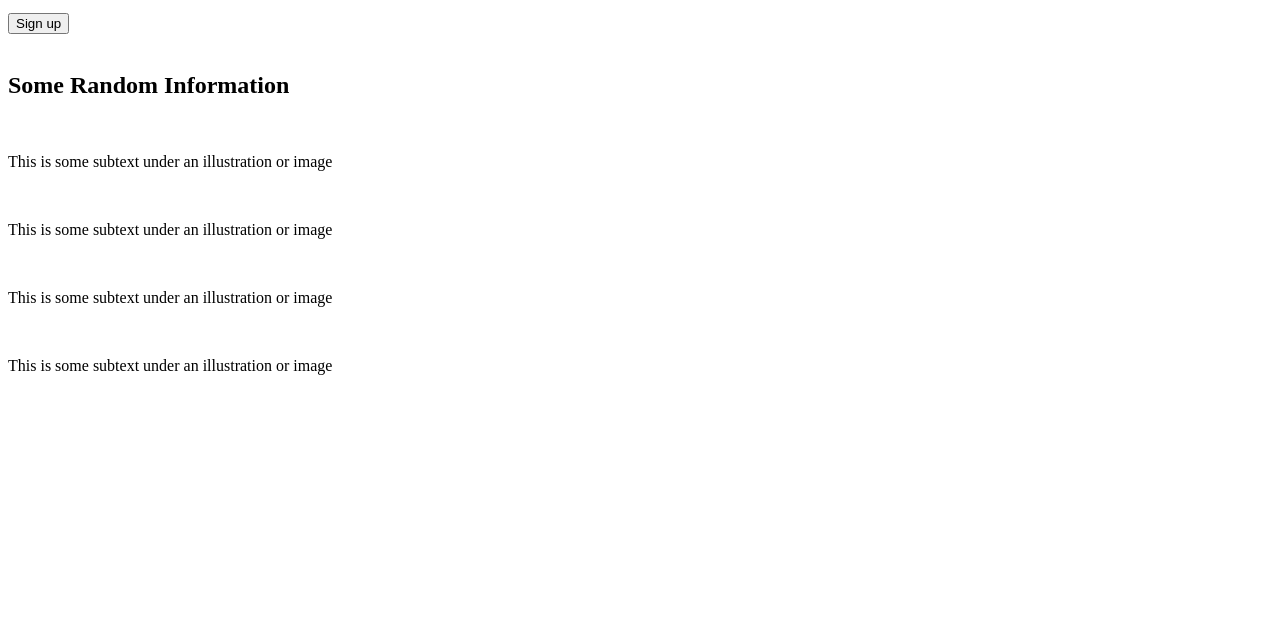
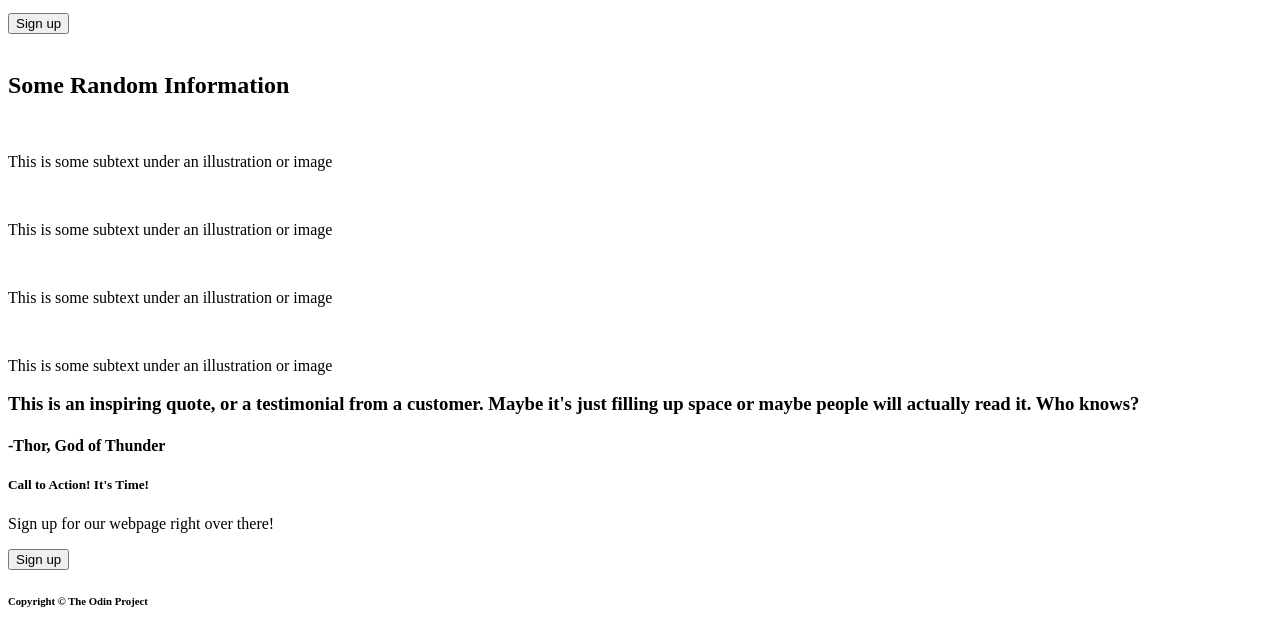
Before and after one commit to anthonyhamilton123/OdinLandingPage, a plain HTML site: page index.html in a window 1280 px wide. Shown: the part 169-801 px from the top of the page. Drawn offline with Linux system fonts and the light colour scheme.

Commit message:
Complete first iteration of the structure of index.html

```diff
--- a/index.html
+++ b/index.html
@@ -44,9 +44,24 @@
             </div>
         </div>
     </div>
-    <div class="quotebox"></div>
-    <div class="calltoactionbox"></div>
-    <div class="footer"></div>
+    <div class="quotebox">
+        <div class="quote">
+            <h3>This is an inspiring quote, or a testimonial from a customer. Maybe it's just filling up space or maybe people will actually read it. Who knows?</h3>
+            <h4>-Thor, God of Thunder</h4>
+        </div>
+    </div>
+    <div class="calltoactionbox">
+        <div class="blue box">
+            <div class="signuptext">
+                <h5>Call to Action! It's Time!</h5>
+                <p>Sign up for our webpage right over there!</p>
+            </div>
+            <button>Sign up</button>
+        </div>
+    </div>
+    <div class="footer">
+        <h6>Copyright &copy; The Odin Project</h6>
+    </div>
 
 </body>
 </html>
```
